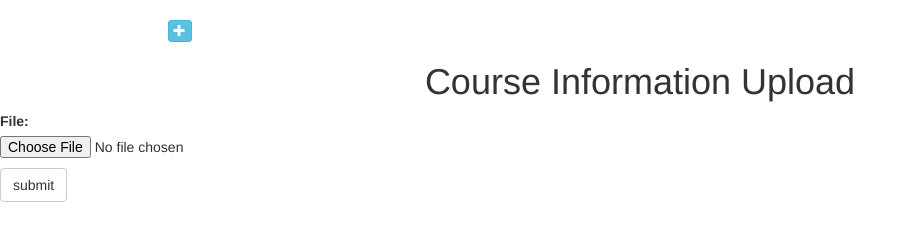
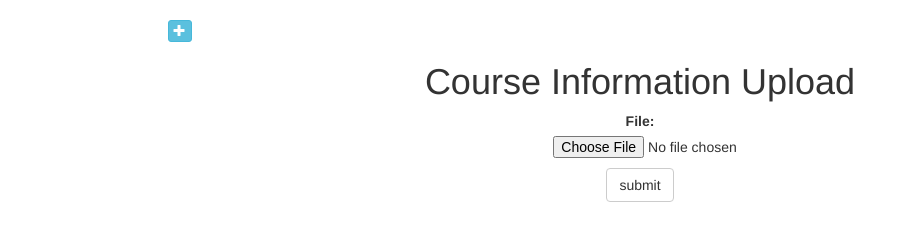
Before and after one commit to vdinovi/CSS, a Django app: page /resources/courses/ in a window 1280 px wide. Shown: the part 216-457 px from the top of the page, without its empty margins (0-916 px from the left). Run offline with Django 3.2, Linux system fonts and the light colour scheme; data that the repository does not hold is empty; parts of the project's set-up code (start-up, migrations or seed data) failed here and were passed over; some libraries are stand-ins or nearby versions.

Commit message:
made course upload look pretty

```diff
--- a/css/templates/courses.html
+++ b/css/templates/courses.html
@@ -56,12 +56,15 @@
       </div>
     </div>
 
-          <h1 align="center">Course Information Upload</h1>
-
-          <form method = "POST" enctype = "multipart/form-data" action="#"> {% csrf_token %}
-	      {{upload_form.as_p}}
-              <button type="submit" name="course-import-data" class="save btn btn-default">submit</button>
-          </form>
+    <div class="col-xs-6 col-xs-offset-3">
+      <h1 align="center">Course Information Upload</h1>
+      <div class="col-xs-4 col-xs-offset-4" align="center">
+        <form method = "POST" enctype = "multipart/form-data" action="#"> {% csrf_token %}
+      {{upload_form.as_p}}
+            <button type="submit" name="course-import-data" class="save btn btn-default">submit</button>
+        </form>
+      </div>
+    </div>
 
     <div id="add-course" class="modal fade" role="dialog">
       <div class="modal-dialog">
```
